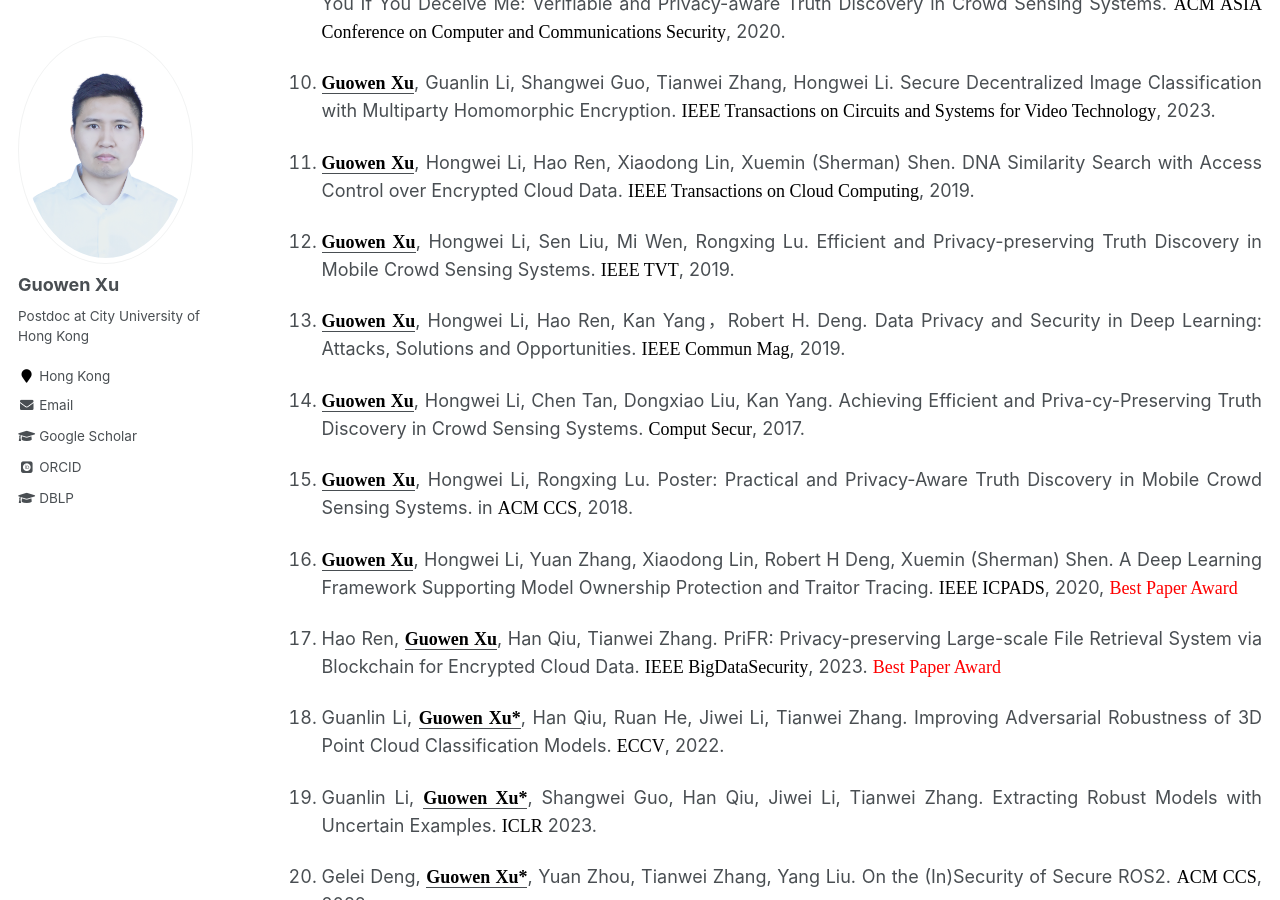
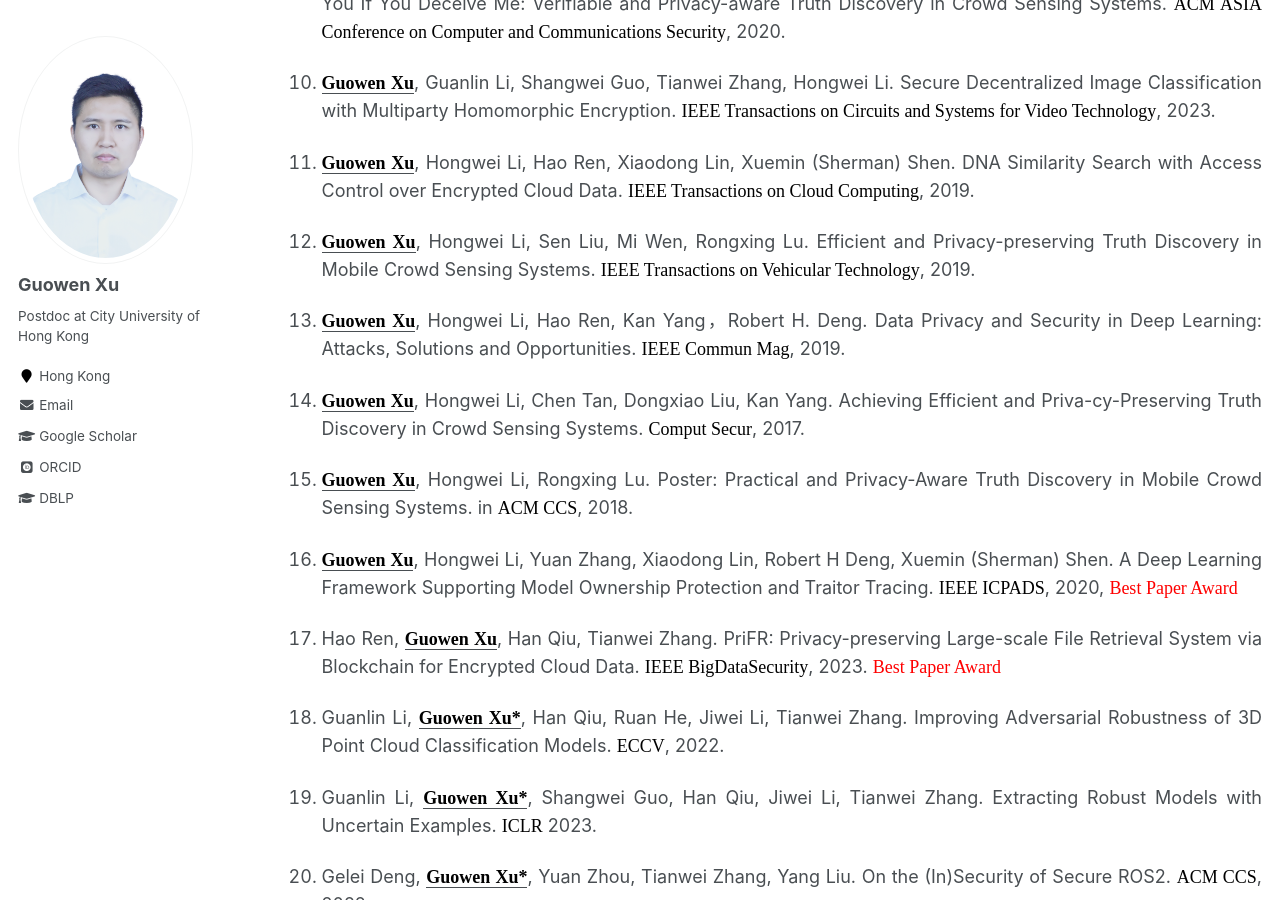
Before and after one commit to Guowen-xu/guowen-xu.github.io, a Jekyll site: the page built from _pages/publications.md, in a window 1280 px wide and 900 px high, scrolled down 1044 px. Built offline with Jekyll 4.4.1, drawn with Linux system fonts in a browser that asks for light colours; some web fonts are replaced.

Commit message:
Update publications.md

```diff
--- a/_pages/publications.md
+++ b/_pages/publications.md
@@ -25,7 +25,7 @@ You can find my articles on my [Google Scholar](https://scholar.google.com.hk/ci
 9. <p align="justify"><u><b><font face="Times New Roman" color=black size=4> Guowen Xu</font></b></u>, Hongwei Li, Shengmin Xu, Hao Ren, Kan Yang, Yinghui Zhang, Jianfei Sun, Robert H. Deng. Catch You If You Deceive Me: Verifiable and Privacy-aware Truth Discovery in Crowd Sensing Systems. <font face="Times New Roman" color=black size=4> ACM ASIA Conference on Computer and Communications Security</font>, 2020.</p>
 10. <p align="justify"><u><b><font face="Times New Roman" color=black size=4> Guowen Xu</font></b></u>, Guanlin Li, Shangwei Guo, Tianwei Zhang, Hongwei Li. Secure Decentralized Image Classification with Multiparty Homomorphic Encryption. <font face="Times New Roman" color=black size=4> IEEE Transactions on Circuits and Systems for Video Technology</font>, 2023.</p>
 11. <p align="justify"><u><b><font face="Times New Roman" color=black size=4> Guowen Xu</font></b></u>, Hongwei Li, Hao Ren, Xiaodong Lin, Xuemin (Sherman) Shen. DNA Similarity Search with Access Control over Encrypted Cloud Data. <font face="Times New Roman" color=black size=4> IEEE Transactions on Cloud Computing</font>, 2019.</p>
-12. <p align="justify"><u><b><font face="Times New Roman" color=black size=4> Guowen Xu</font></b></u>, Hongwei Li, Sen Liu, Mi Wen, Rongxing Lu. Efficient and Privacy-preserving Truth Discovery in Mobile Crowd Sensing Systems. <font face="Times New Roman" color=black size=4> IEEE TVT</font>, 2019.</p>
+12. <p align="justify"><u><b><font face="Times New Roman" color=black size=4> Guowen Xu</font></b></u>, Hongwei Li, Sen Liu, Mi Wen, Rongxing Lu. Efficient and Privacy-preserving Truth Discovery in Mobile Crowd Sensing Systems. <font face="Times New Roman" color=black size=4> IEEE Transactions on Vehicular Technology</font>, 2019.</p>
 13. <p align="justify"><u><b><font face="Times New Roman" color=black size=4> Guowen Xu</font></b></u>, Hongwei Li, Hao Ren, Kan Yang，Robert H. Deng. Data Privacy and Security in Deep Learning: Attacks, Solutions and Opportunities. <font face="Times New Roman" color=black size=4> IEEE Commun Mag</font>, 2019.</p>
 14. <p align="justify"><u><b><font face="Times New Roman" color=black size=4> Guowen Xu</font></b></u>, Hongwei Li, Chen Tan, Dongxiao Liu, Kan Yang. Achieving Efficient and Priva-cy-Preserving Truth Discovery in Crowd Sensing Systems. <font face="Times New Roman" color=black size=4> Comput Secur</font>, 2017.</p>
 15. <p align="justify"><u><b><font face="Times New Roman" color=black size=4> Guowen Xu</font></b></u>, Hongwei Li, Rongxing Lu. Poster: Practical and Privacy-Aware Truth Discovery in Mobile Crowd Sensing Systems. in <font face="Times New Roman" color=black size=4> ACM CCS</font>, 2018.</p>
```
